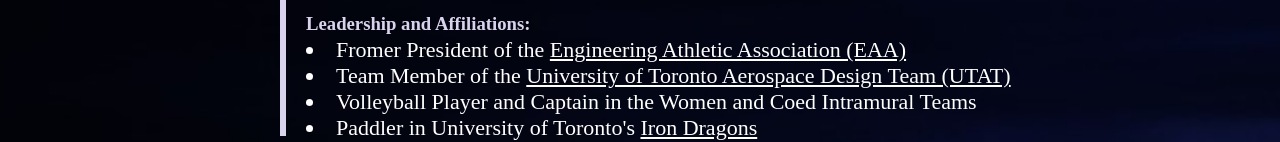
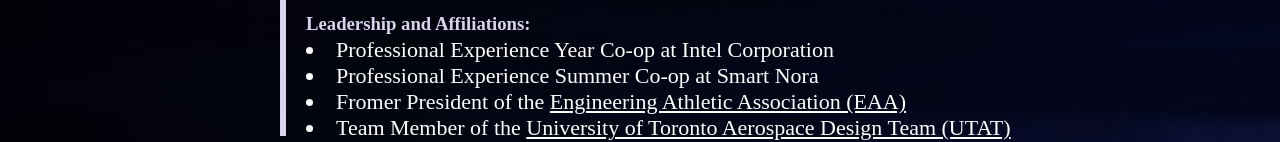
Before and after one commit to liza-babaoglu/Personal_Website, a plain HTML site: page Education.html in a window 1280 px wide. Shown: the part 658-800 px from the top of the page. Drawn offline with Linux system fonts and the light colour scheme; files whose address does not match are found by name.

Commit message:
Update Education.html

```diff
--- a/Education.html
+++ b/Education.html
@@ -219,6 +219,8 @@ border-radius: 13%; float:left; margin-top: 280px;margin-left: -120px;" >
 </ul> </h3>
 <h3 style="color:#dad3ed; margin-left: 20px;line-height: 10px;line-height: 10px;">Leadership and Affiliations:</h3>
 <h3 style="color:white; margin-left: 20px; margin-top:-10px; font-size: 22px; font-weight:normal"<ul style="color:#edefff">
+  <li>Professional Experience Year Co-op at Intel Corporation</li>
+  <li>Professional Experience Summer Co-op at Smart Nora</li>
   <li>Fromer President of the <a target="_blank" href="http://eaa.skule.ca/"
     style = "color:white"> Engineering Athletic Association (EAA)</a></li>
   <li>Team Member of the <a target="_blank" href="https://www.utat.ca/"
```
